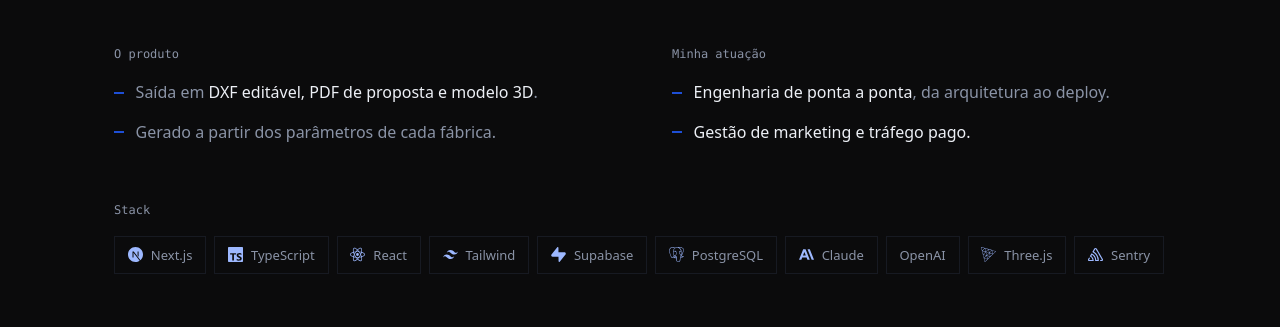
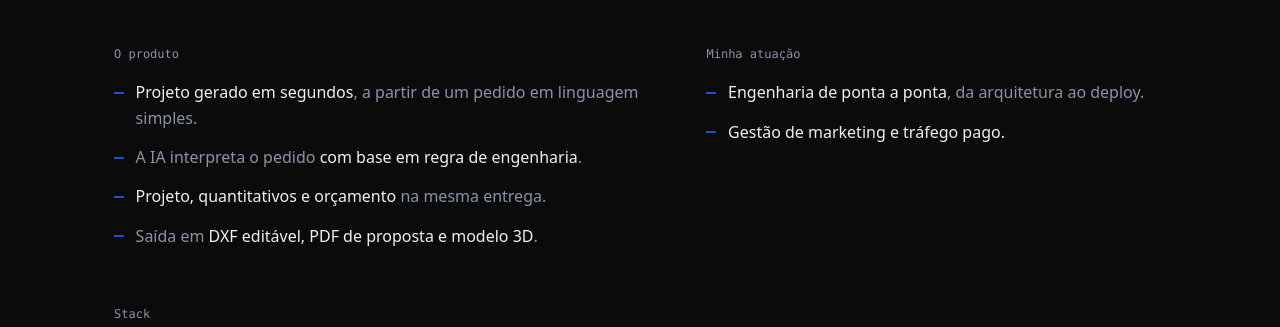
Before and after one commit to BrunoHunoff/brunohunoff.github.io, a plain HTML site: page index.html in a window 1280 px wide. Shown: the part 1137-1464 px from the top of the page. Drawn offline with Linux system fonts and the light colour scheme.

Commit message:
Reforca a proposta de valor da coluna do produto na secao Teigh
Velocidade, criterio de engenharia, entrega completa e formatos de saida.
A coluna do produto passa a ter mais largura que a de atuacao pessoal.

Co-Authored-By: Claude Opus 5 (1M context) <noreply@anthropic.com>

```diff
--- a/index.html
+++ b/index.html
@@ -314,9 +314,10 @@
 
   /* O que o produto faz e o que eu faco sao coisas diferentes: lado a lado,
      cada um sob o seu rotulo, nao se confundem numa lista so. */
+  /* O produto leva a coluna maior: e o que o leitor veio ver. */
   .split {
     display: grid;
-    grid-template-columns: repeat(2, minmax(0, 1fr));
+    grid-template-columns: 1.15fr 1fr;
     gap: clamp(2rem, 5vw, 4rem);
     margin-top: clamp(2rem, 4vw, 3rem);
   }
@@ -563,8 +564,10 @@
         <div>
           <p class="label">O produto</p>
           <ul class="points">
+            <li><b>Projeto gerado em segundos</b>, a partir de um pedido em linguagem simples.</li>
+            <li>A IA interpreta o pedido <b>com base em regra de engenharia</b>.</li>
+            <li><b>Projeto, quantitativos e orçamento</b> na mesma entrega.</li>
             <li>Saída em <b>DXF editável, PDF de proposta e modelo 3D</b>.</li>
-            <li>Gerado a partir dos parâmetros de cada fábrica.</li>
           </ul>
         </div>
         <div>
```
